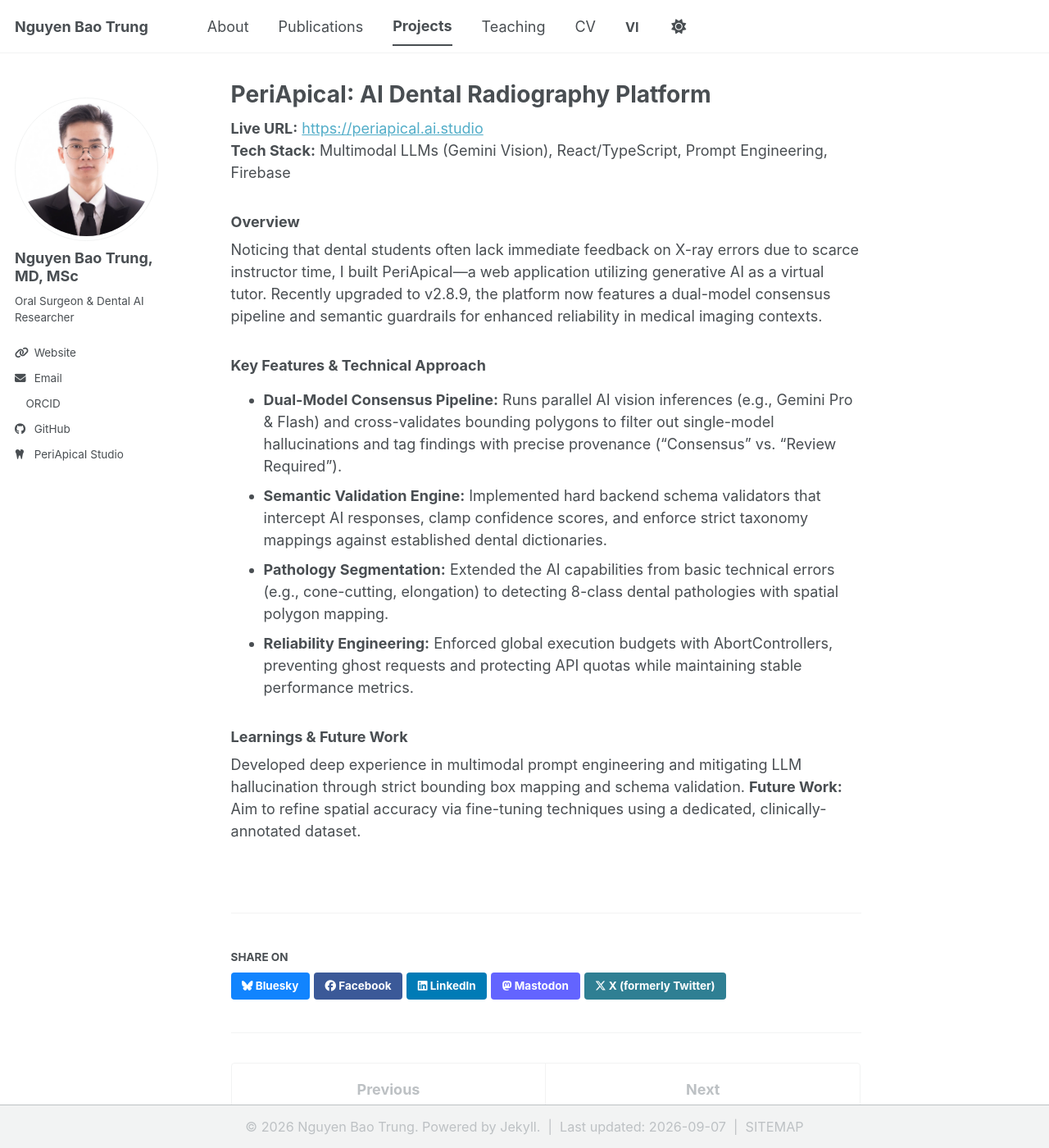
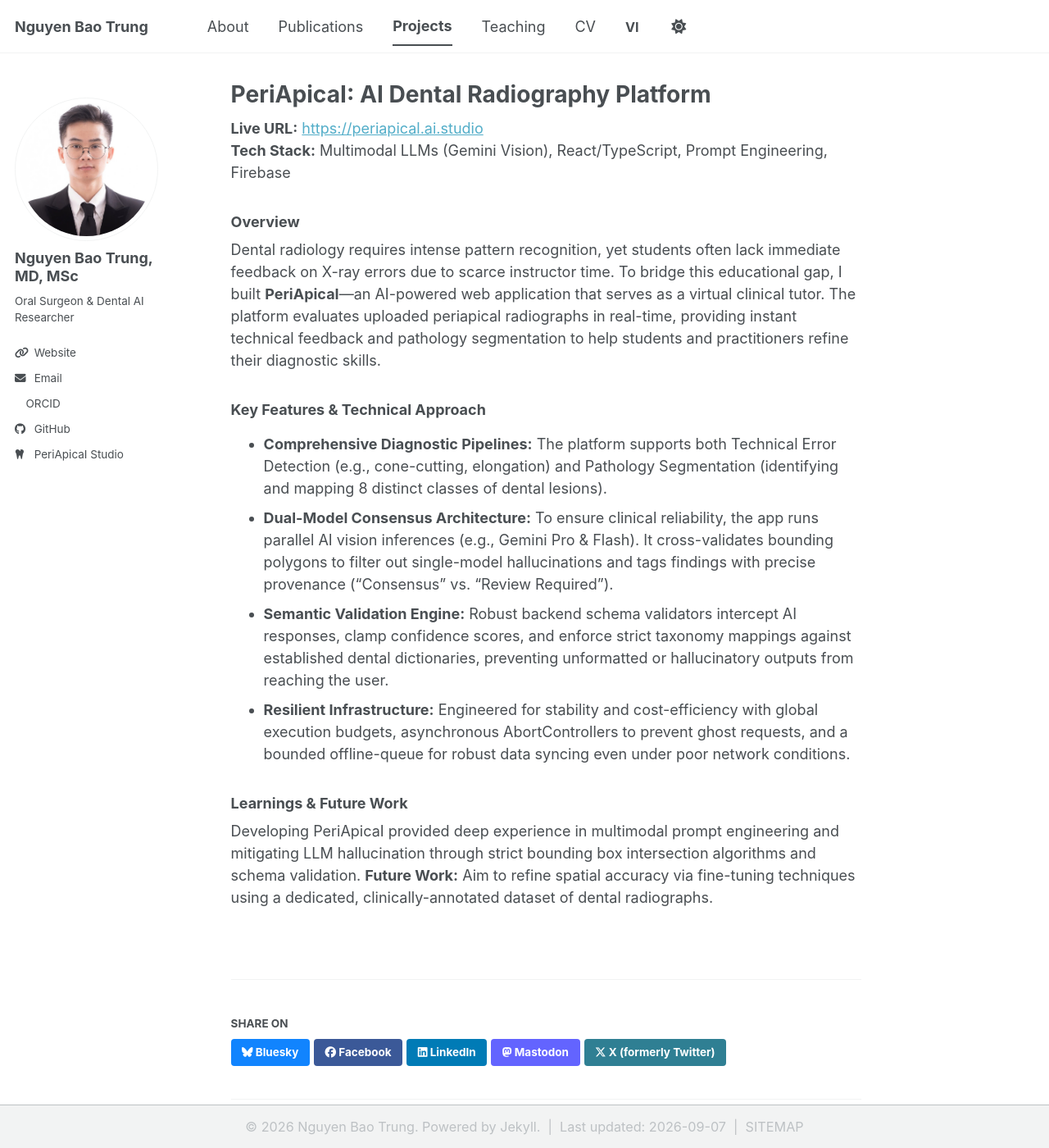
Before and after one commit to trungnb/trungnb.github.io, a Jekyll site: the page built from _portfolio/portfolio-1-periapical.md, in a window 1280 px wide and 1400 px high. Shown: the whole window at 82% size. Built offline with Jekyll 4.4.1, drawn with Linux system fonts in a browser that asks for light colours; a style sheet for code colours, icons or effects is not loaded.

Commit message:
docs: rewrite PeriApicaI descriptions for comprehensive overview

```diff
--- a/_portfolio/portfolio-1-periapical.md
+++ b/_portfolio/portfolio-1-periapical.md
@@ -9,14 +9,14 @@ date: 2026-08-01
 **Tech Stack:** Multimodal LLMs (Gemini Vision), React/TypeScript, Prompt Engineering, Firebase
 
 ### Overview
-Noticing that dental students often lack immediate feedback on X-ray errors due to scarce instructor time, I built PeriApicaI—a web application utilizing generative AI as a virtual tutor. Recently upgraded to v2.8.9, the platform now features a dual-model consensus pipeline and semantic guardrails for enhanced reliability in medical imaging contexts.
+Dental radiology requires intense pattern recognition, yet students often lack immediate feedback on X-ray errors due to scarce instructor time. To bridge this educational gap, I built **PeriApicaI**—an AI-powered web application that serves as a virtual clinical tutor. The platform evaluates uploaded periapical radiographs in real-time, providing instant technical feedback and pathology segmentation to help students and practitioners refine their diagnostic skills.
 
 ### Key Features & Technical Approach
 
-* **Dual-Model Consensus Pipeline:** Runs parallel AI vision inferences (e.g., Gemini Pro & Flash) and cross-validates bounding polygons to filter out single-model hallucinations and tag findings with precise provenance ("Consensus" vs. "Review Required").
-* **Semantic Validation Engine:** Implemented hard backend schema validators that intercept AI responses, clamp confidence scores, and enforce strict taxonomy mappings against established dental dictionaries.
-* **Pathology Segmentation:** Extended the AI capabilities from basic technical errors (e.g., cone-cutting, elongation) to detecting 8-class dental pathologies with spatial polygon mapping.
-* **Reliability Engineering:** Enforced global execution budgets with AbortControllers, preventing ghost requests and protecting API quotas while maintaining stable performance metrics.
+* **Comprehensive Diagnostic Pipelines:** The platform supports both Technical Error Detection (e.g., cone-cutting, elongation) and Pathology Segmentation (identifying and mapping 8 distinct classes of dental lesions).
+* **Dual-Model Consensus Architecture:** To ensure clinical reliability, the app runs parallel AI vision inferences (e.g., Gemini Pro & Flash). It cross-validates bounding polygons to filter out single-model hallucinations and tags findings with precise provenance ("Consensus" vs. "Review Required").
+* **Semantic Validation Engine:** Robust backend schema validators intercept AI responses, clamp confidence scores, and enforce strict taxonomy mappings against established dental dictionaries, preventing unformatted or hallucinatory outputs from reaching the user.
+* **Resilient Infrastructure:** Engineered for stability and cost-efficiency with global execution budgets, asynchronous AbortControllers to prevent ghost requests, and a bounded offline-queue for robust data syncing even under poor network conditions.
 
 ### Learnings & Future Work
-Developed deep experience in multimodal prompt engineering and mitigating LLM hallucination through strict bounding box mapping and schema validation. **Future Work:** Aim to refine spatial accuracy via fine-tuning techniques using a dedicated, clinically-annotated dataset.
+Developing PeriApicaI provided deep experience in multimodal prompt engineering and mitigating LLM hallucination through strict bounding box intersection algorithms and schema validation. **Future Work:** Aim to refine spatial accuracy via fine-tuning techniques using a dedicated, clinically-annotated dataset of dental radiographs.
```
Also changed, not shown: _portfolio/portfolio-1-periapical-vi.md (+6 -6 lines).
